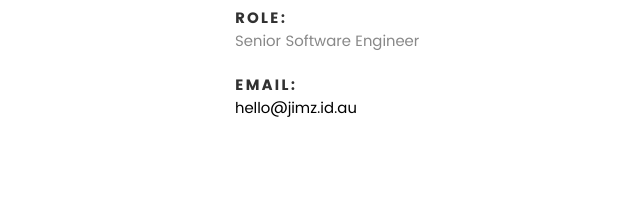
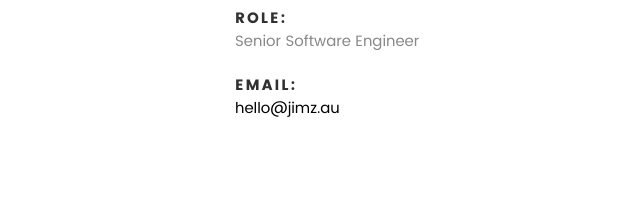
Before and after one commit to jmzcray/aboutme, a website: page src/home.html in a window 1280 px wide. Shown: the part 1647-1853 px from the top of the page, 0-640 px from the left. Drawn offline with Linux system fonts and the light colour scheme; a script that the page names is missing; files whose address does not match are found by name.

Commit message:
update email address

```diff
--- a/src/home.html
+++ b/src/home.html
@@ -125,7 +125,7 @@
            </li>
            <li>
              <strong>Email:</strong>
-             <span><a href="mailto:hello@jimz.id.au">hello@jimz.id.au</a></span>
+             <span><a href="mailto:hello@jimz.au">hello@jimz.au</a></span>
            </li>
 
          </ul> <!-- /info-list -->
@@ -831,7 +831,7 @@
 
          <h5>or Email Me At</h5>
 
-         <p>hello@jimz.id.au</p>
+         <p>hello@jimz.au</p>
 
        </div>
 
```
Also changed, not shown: dist/home.html.
